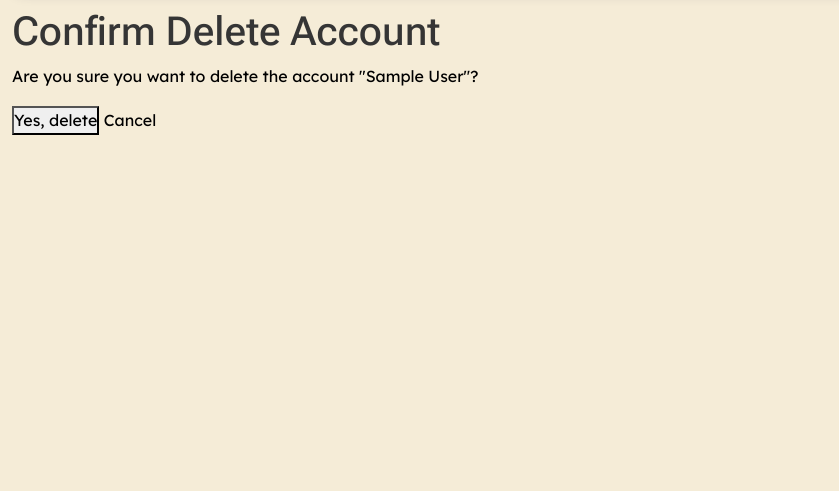
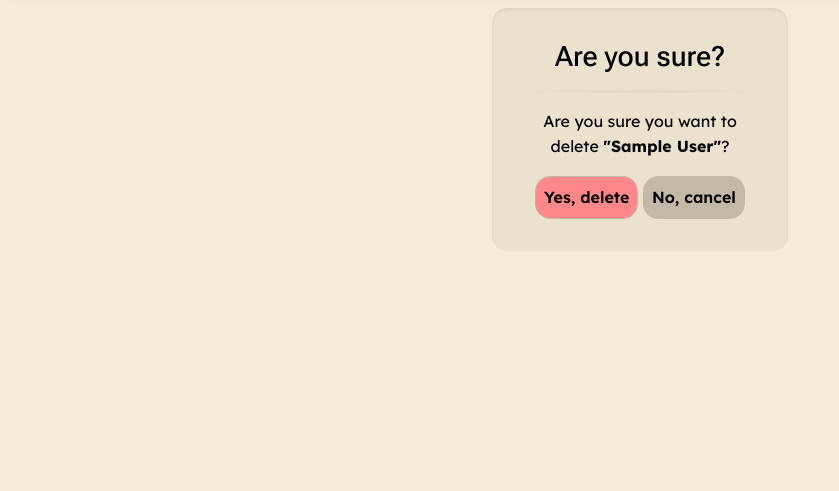
Before and after one commit to mlucasmichel/finantial-map-app, a Django app: page /accounts/delete/1/ in a window 1280 px wide. Shown: the part 101-592 px from the top of the page, without its empty margins (0-839 px from the left). Run offline with Django 4.2, Linux system fonts and the light colour scheme; a user stored in the database is signed in; tables that the repository leaves empty hold one stand-in row (values such as "Sample post"); some libraries are stand-ins or nearby versions.

Commit message:
update delete link in account form and improve delete confirmation layout

```diff
--- a/budget/templates/budget/account_confirm_delete.html
+++ b/budget/templates/budget/account_confirm_delete.html
@@ -1,11 +1,26 @@
 {% extends "base.html" %}
+{% load static %}
+{% load i18n %}
+
+{% block title %}Confirm Delete Account{% endblock %}
 
 {% block content %}
-<h1>Confirm Delete Account</h1>
-<p>Are you sure you want to delete the account "{{ account.name }}"?</p>
-<form method="post">
-    {% csrf_token %}
-    <button type="submit">Yes, delete</button>
-    <a href="{% url 'account_list' %}">Cancel</a>
-</form>
+<section id="account-delete-section" class="h-100 d-flex flex-column">
+    <div class="row my-auto justify-content-center">
+        <div class="col-sm-6 col-md-6 col-lg-4 col-xl-3 col-xxl-3">
+            <div class="main-card">
+                <div class="p-4 text-center">
+                    <h1 class="h3">Are you sure?</h1>
+                    <hr>
+                    <p>Are you sure you want to delete <strong>"{{ account.name }}"</strong>?</p>
+                    <form method="post">
+                        {% csrf_token %}
+                        <button type="submit" class="button delete-btn">Yes, delete</button>
+                        <a href="{% url 'account_list' %}" class="button secondary-btn">No, cancel</a>
+                    </form>
+                </div>
+            </div>
+        </div>
+    </div>
+</section>
 {% endblock %}
--- a/budget/templates/budget/account_form.html
+++ b/budget/templates/budget/account_form.html
@@ -16,7 +16,7 @@
                             <div class="col-10 text-end pe-4">
                                 <h1 class="h3 mb-0">Edit Account</h1>
                             </div>
-                            <div class="col-2"><a href="{{ 'account_delete' }}" class="button delete-btn text-center"><i class="fa-solid fa-trash-can"></i></a></div>
+                            <div class="col-2"><a href="{% url 'account_delete' form.instance.pk %}" class="button delete-btn text-center"><i class="fa-solid fa-trash-can"></i></a></div>
                         </div>
                         {% else %}
                         <h1 class="h3">Add New Account</h1>
```
